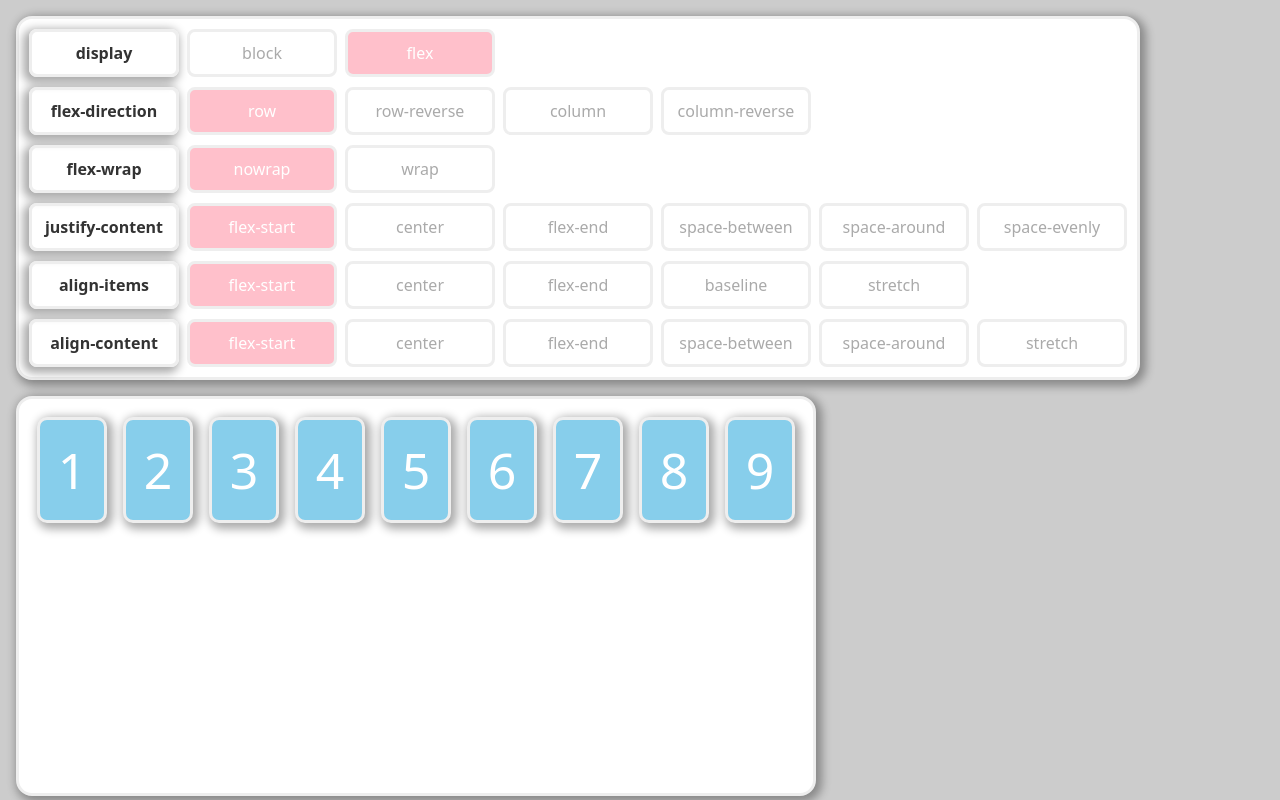
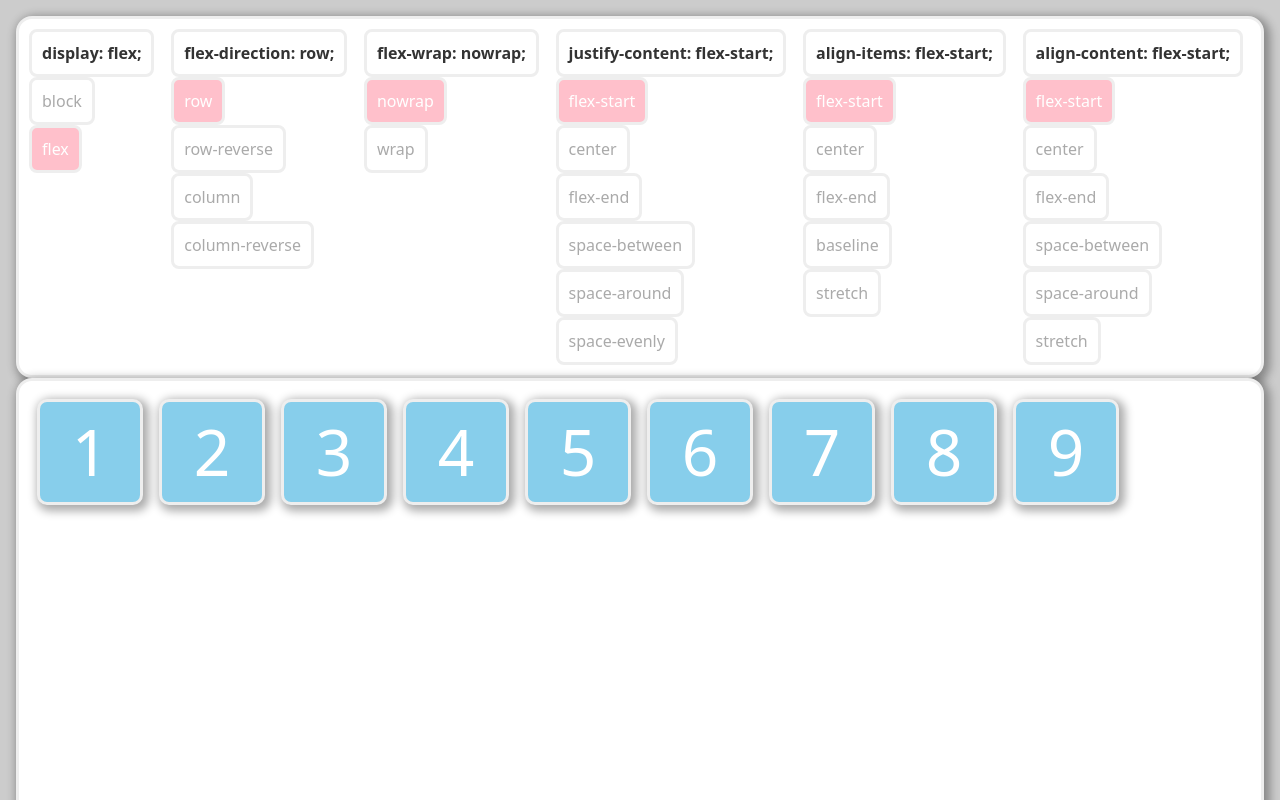
Before and after one commit to cccoding365/flex-layout-guide, a Vue app: page / in a window 1280 px wide. Shown: the top 800 px of the page. Built offline with nearby package versions, Linux system fonts and the light colour scheme.

Commit message:
优化界面样式

```diff
--- a/src/App.vue
+++ b/src/App.vue
@@ -1,24 +1,24 @@
 <template>
-	<header>
 	<div class="container-config">
 		<div v-for="property in Object.keys(flexProperties)" class="config">
-				<span class="config-item">{{ property }}</span>
+			<span class="config-item">{{ `${property}: ${defaultConfig[property]};` }}</span>
 			<span v-for="it in flexProperties[property]" @click="setProperty(property, it)" class="config-item"
 				  :class="{ active: defaultConfig[property] === it }">
 				{{ it }}
 			</span>
 		</div>
 	</div>
-	</header>
-	<main>
 	<div class="container" :style="defaultConfig">
-			<div v-for="( item, idx ) in  9 " class="item">{{ idx + 1 }}</div>
+		<div v-for="( item, idx ) in  9 " class="item">
+			<div class="inner-box">
+				{{ idx + 1 }}
 			</div>
-	</main>
+		</div>
+	</div>
 </template>
 
 <script setup>
-import flexProperties from "../src/config/flex-properties.json"
+import flexProperties from "@/config/flex-properties.json"
 
 import { ref } from 'vue'
 
@@ -44,12 +44,13 @@ const setProperty = (property, it) => {
 	border-radius: 16px;
 	padding: 10px;
 	box-shadow: 3px 3px 10px 3px #00000055;
-	width: fit-content;
-	margin-bottom: 16px;
+	display: flex;
+	justify-content: space-between;
 
 	.config {
 		display: flex;
-		margin-bottom: 10px;
+		flex-direction: column;
+		align-items: flex-start;
 
 		&:last-child {
 			margin-bottom: 0;
@@ -62,7 +63,7 @@ const setProperty = (property, it) => {
 			border-radius: 8px;
 			border: 3px solid #eee;
 			color: #aaa;
-			width: 150px;
+			// width: 150px;
 			text-align: center;
 			cursor: pointer;
 			box-shadow: none;
@@ -70,7 +71,6 @@ const setProperty = (property, it) => {
 			&:first-child {
 				color: #333;
 				font-weight: bold;
-				box-shadow: -3px 3px 10px 3px #00000055;
 			}
 
 			&:last-child {
@@ -87,27 +87,29 @@ const setProperty = (property, it) => {
 
 .container {
 	background-color: #fff;
-	// margin: 0 auto;
-	width: 800px;
-	height: 400px;
+	height: 100%;
 	border-radius: 16px;
 	padding: 10px;
 	border: 3px solid #eee;
+	overflow: hidden;
 	box-shadow: 3px 3px 10px 3px #00000055;
 
 	.item {
 		margin: 8px;
-		width: 100px;
-		// height: 100px;
-		color: #fff;
-		font-size: 50px;
-		line-height: 100px;
-		text-align: center;
 		border-radius: 10px;
 		border: 3px solid #eee;
 		background-color: skyblue;
 		box-shadow: 3px 3px 10px 3px #00000055;
 		transition: all .25s ease-in-out;
+
+		.inner-box {
+			width: 100px;
+			height: 100px;
+			color: #fff;
+			font-size: 64px;
+			line-height: 100px;
+			text-align: center;
+		}
 	}
 }
 </style>
--- a/src/style.css
+++ b/src/style.css
@@ -9,4 +9,9 @@ body {
   background-color: #ccc;
   user-select: none;
   padding: 16px;
+  height: 100vh;
 }
+
+#app {
+  height: 100%;
+}
```
Lines whose indentation alone changed are shown as unchanged.
